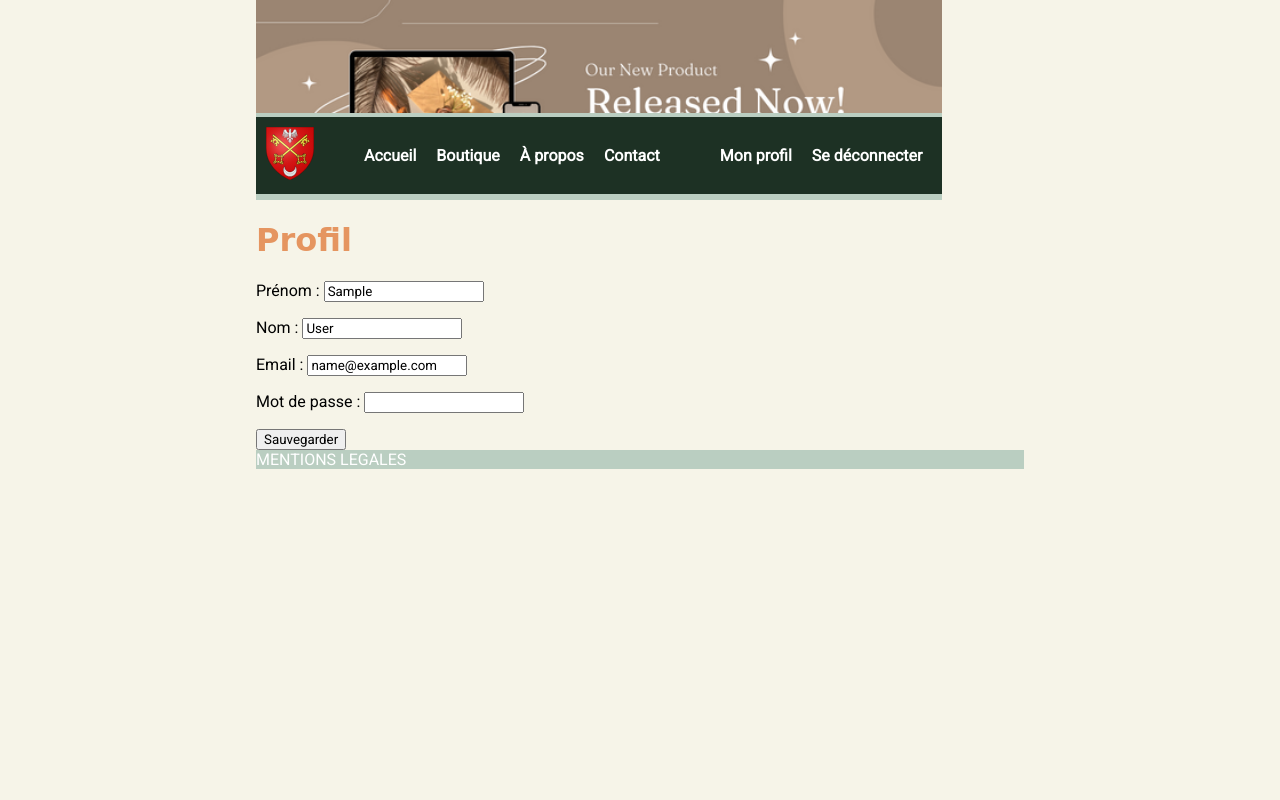
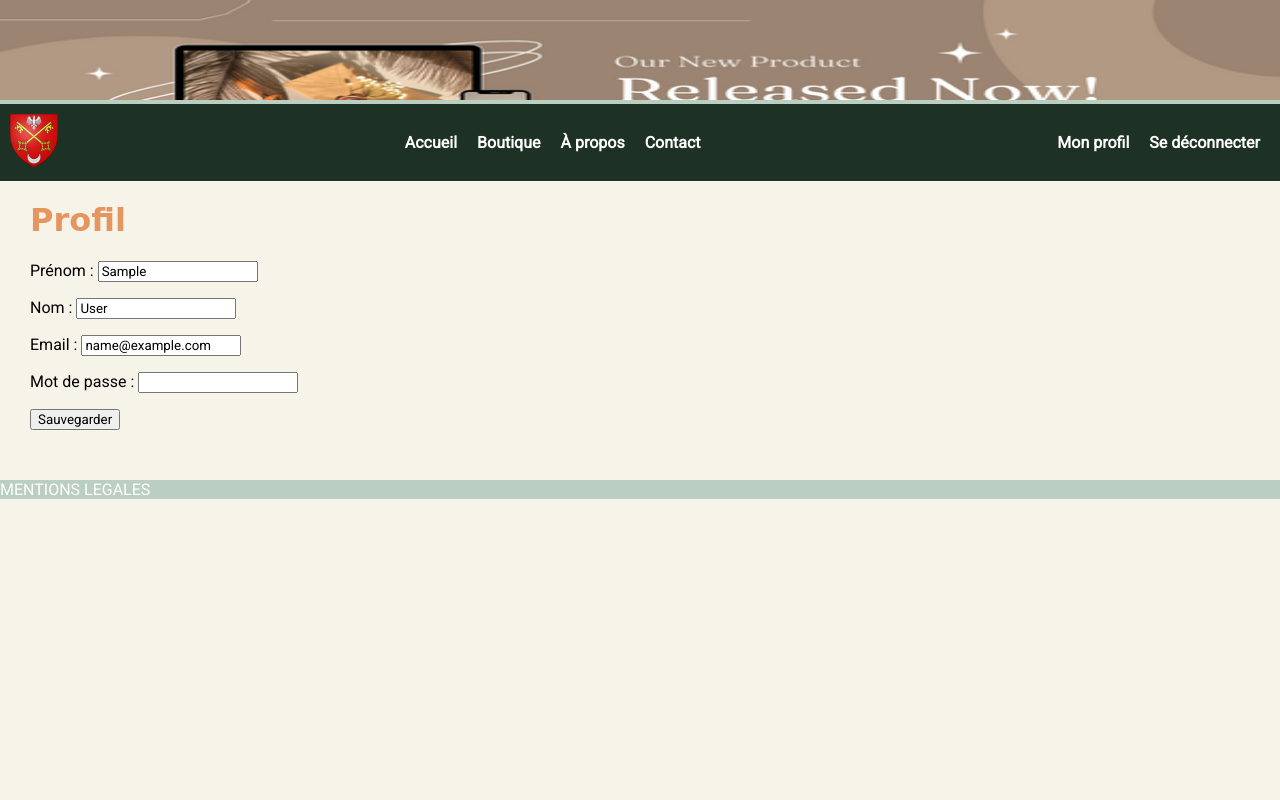
Before and after one commit to Stargate136/dropshipping, a Django app: page /account/profile/ in a window 1280 px wide. Run offline with Django 3.2, Linux system fonts and the light colour scheme; the visitor is signed in with stand-in values (Sample User, id 1); data that the repository does not hold is empty; some web fonts are replaced.

Commit message:
Modification du style général du site

```diff
--- a/src/shop/static/css/style.css
+++ b/src/shop/static/css/style.css
@@ -8,7 +8,7 @@
 /* COLORS */
 
 body {
-    width: 60%;
+    width: 100%;
     margin: auto;
     height: 100vh;
     background-color: var(--bg-color1);
@@ -18,15 +18,16 @@ body {
 header {
     position: fixed;
     top: 0;
-    height: 200px;
+    height: 150px;
     z-index: 2;
+    width: 100%;
 }
 
 
 main {
     flex-grow: 1;
-    padding-top: 200px;
     box-sizing: border-box;
+    padding: 180px 30px 50px 30px;
 }
 
 
@@ -80,6 +81,7 @@ h1, h2{
 
 .banner {
     width: 100%;
+    height: 100px;
 }
 
 .cta {
@@ -87,13 +89,15 @@ h1, h2{
     color: var(--color3);
     display: inline-block;
     padding: 10px 20px;
-    border-radius: 20px;
+    border-radius: 5px;
     text-decoration: none;
     font-weight: 600;
     margin: 10px 0;
-
+    display: flex;
+    justify-content: center;
+    align-items: center;
 }
 
 .cta:hover{
-    color: var(--color-title);
+    box-shadow: 4px 4px 8px rgba(0, 0, 0, 0.6);
 }
--- a/src/shop/static/css/themes/theme1.css
+++ b/src/shop/static/css/themes/theme1.css
@@ -6,7 +6,7 @@
     --color2: white;
 
     --bg-color3: #1D3124;
-    --color-3: white;
+    --color3: white;
 
     --color-title: #E59560;
 }
--- a/src/shop/templates/base.html
+++ b/src/shop/templates/base.html
@@ -54,4 +54,5 @@
         </main>
         <footer>MENTIONS LEGALES</footer>
     </body>
+{% block js %}{% endblock %}
 </html>
```
